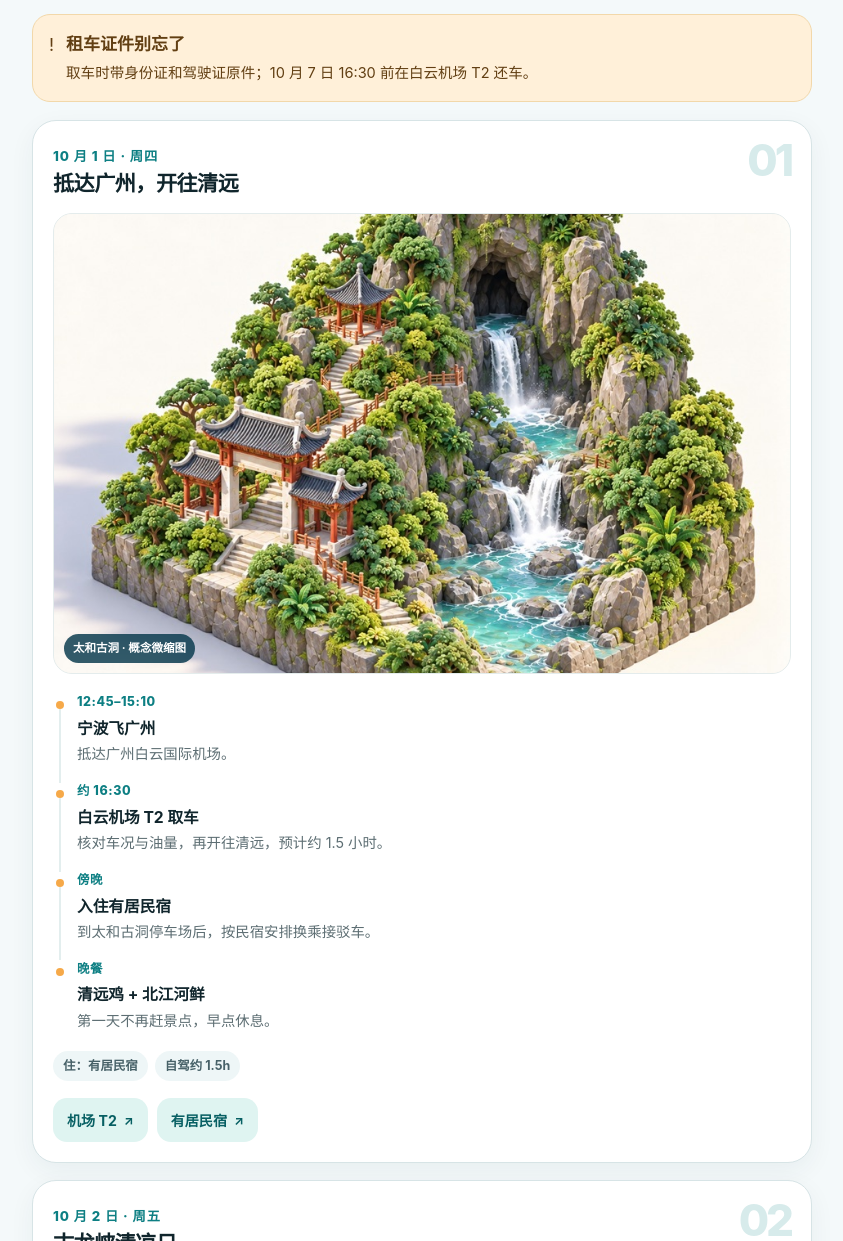
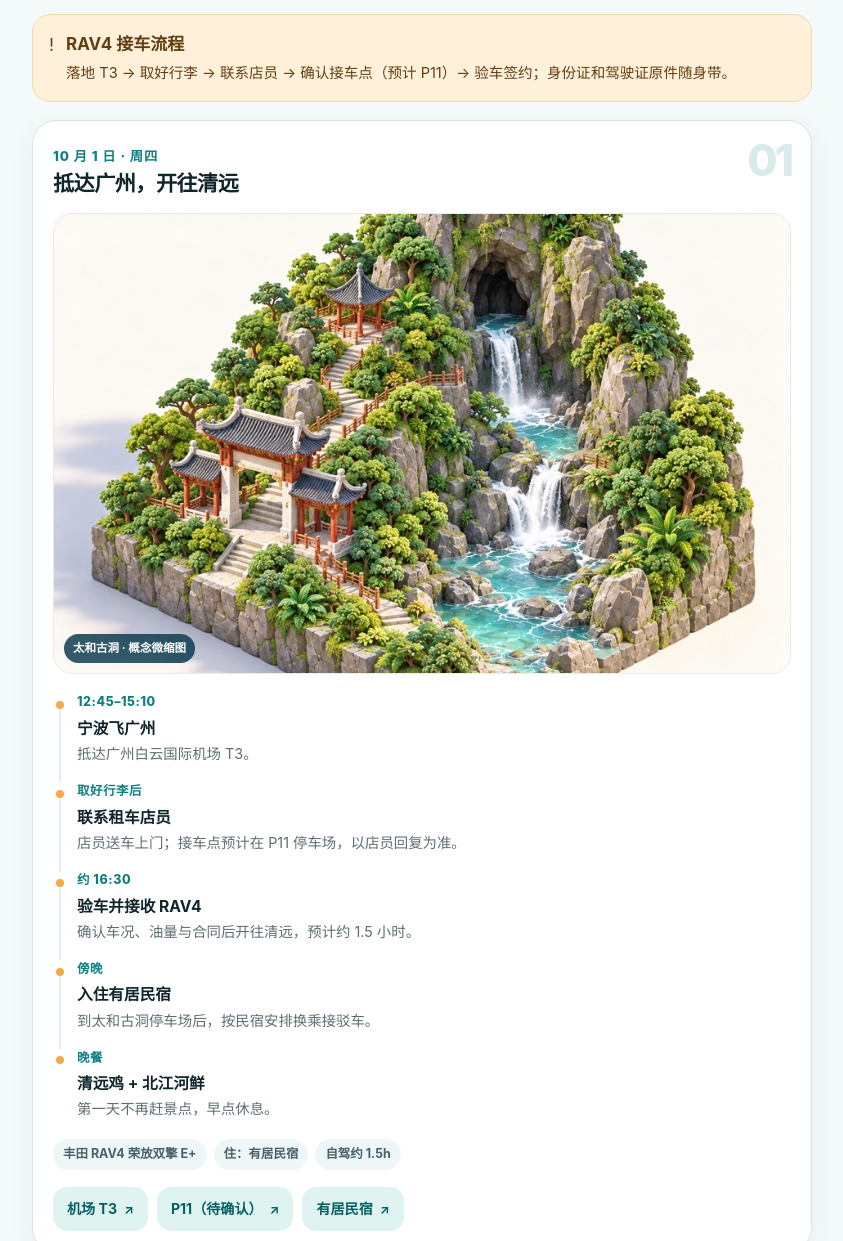
Before and after one commit to a1534046039-spec/guangdong-trip-2026, a plain HTML site: page dist/index.html in a window 1280 px wide. Shown: the part 699-1940 px from the top of the page, without its empty margins (218-1061 px from the left). Drawn offline with Linux system fonts and the light colour scheme.

Commit message:
Update airport and RAV4 pickup details

```diff
--- a/dist/index.html
+++ b/dist/index.html
@@ -249,7 +249,7 @@
 
       <div class="alert">
         <div class="alert-mark">!</div>
-        <div><strong>租车证件别忘了</strong><span>取车时带身份证和驾驶证原件；10 月 7 日 16:30 前在白云机场 T2 还车。</span></div>
+        <div><strong>RAV4 接车流程</strong><span>落地 T3 → 取好行李 → 联系店员 → 确认接车点（预计 P11）→ 验车签约；身份证和驾驶证原件随身带。</span></div>
       </div>
 
       <div class="day-list">
@@ -257,14 +257,16 @@
           <div class="day-top"><div><span class="date">10 月 1 日 · 周四</span><h3>抵达广州，开往清远</h3></div><span class="day-num">01</span></div>
           <figure class="attraction-visual"><img src="assets/attractions/taihe-cave-diorama.jpg" alt="太和古洞山林瀑布与岭南入口的等距微缩景观" loading="lazy" decoding="async"><figcaption>太和古洞 · 概念微缩图</figcaption></figure>
           <ol class="timeline">
-            <li><span class="time">12:45–15:10</span><strong>宁波飞广州</strong><span class="detail">抵达广州白云国际机场。</span></li>
-            <li><span class="time">约 16:30</span><strong>白云机场 T2 取车</strong><span class="detail">核对车况与油量，再开往清远，预计约 1.5 小时。</span></li>
+            <li><span class="time">12:45–15:10</span><strong>宁波飞广州</strong><span class="detail">抵达广州白云国际机场 T3。</span></li>
+            <li><span class="time">取好行李后</span><strong>联系租车店员</strong><span class="detail">店员送车上门；接车点预计在 P11 停车场，以店员回复为准。</span></li>
+            <li><span class="time">约 16:30</span><strong>验车并接收 RAV4</strong><span class="detail">确认车况、油量与合同后开往清远，预计约 1.5 小时。</span></li>
             <li><span class="time">傍晚</span><strong>入住有居民宿</strong><span class="detail">到太和古洞停车场后，按民宿安排换乘接驳车。</span></li>
             <li><span class="time">晚餐</span><strong>清远鸡 + 北江河鲜</strong><span class="detail">第一天不再赶景点，早点休息。</span></li>
           </ol>
-          <div class="tags"><span class="tag">住：有居民宿</span><span class="tag">自驾约 1.5h</span></div>
+          <div class="tags"><span class="tag">丰田 RAV4 荣放双擎 E+</span><span class="tag">住：有居民宿</span><span class="tag">自驾约 1.5h</span></div>
           <div class="map-actions">
-            <a class="map-link" target="_blank" rel="noopener" href="https://uri.amap.com/search?keyword=广州白云国际机场T2航站楼&city=广州&callnative=1">机场 T2</a>
+            <a class="map-link" target="_blank" rel="noopener" href="https://uri.amap.com/search?keyword=广州白云国际机场T3航站楼&city=广州&callnative=1">机场 T3</a>
+            <a class="map-link" target="_blank" rel="noopener" href="https://uri.amap.com/search?keyword=广州白云国际机场P11停车场&city=广州&callnative=1">P11（待确认）</a>
             <a class="map-link" target="_blank" rel="noopener" href="https://uri.amap.com/search?keyword=广东清远清新区太和镇太和古洞风景区太和路天然山水游泳场东北方向50米&city=清远&callnative=1">有居民宿</a>
           </div>
         </article>
@@ -340,7 +342,7 @@
           <div class="day-top"><div><span class="date">10 月 7 日 · 周三</span><h3>还车，飞回宁波</h3></div><span class="day-num">07</span></div>
           <ol class="timeline">
             <li><span class="time">上午</span><strong>退房后轻松活动</strong><span class="detail">不再安排远距离项目，留意返程行李。</span></li>
-            <li><span class="time">16:30 前</span><strong>白云机场 T2 还车</strong><span class="detail">预留加油、验车和航站楼步行时间。</span></li>
+            <li><span class="time">16:30</span><strong>白云机场 T2 交车</strong><span class="detail">店员上门取车；提前确认交车位置，并预留加油、验车和进航站楼时间。</span></li>
             <li><span class="time">18:25–20:35</span><strong>广州飞宁波</strong><span class="detail">行程结束。</span></li>
           </ol>
           <div class="map-actions"><a class="map-link" target="_blank" rel="noopener" href="https://uri.amap.com/search?keyword=广州白云国际机场T2航站楼&city=广州&callnative=1">机场 T2</a></div>
@@ -352,7 +354,7 @@
       <div class="section-head"><p class="kicker">Confirmed</p><h2>已订信息</h2><p class="section-note">以原始订单截图为准；出发前再在订单 App 内核对航班、房型和门店。</p></div>
       <div class="info-grid">
         <article class="booking wide"><div class="booking-icon">✈</div><div><h3>往返机票</h3><p>10/1 宁波 12:45 → 广州 15:10<br>10/7 广州 18:25 → 宁波 20:35</p></div></article>
-        <article class="booking"><div class="booking-icon">🚙</div><div><h3>租车</h3><p>10/1 16:30 取车 · 10/7 16:30 还车<br>广州白云机场 T2 店</p><a class="map-link" target="_blank" rel="noopener" href="https://uri.amap.com/search?keyword=广州白云国际机场T2航站楼租车&city=广州&callnative=1">门店位置</a></div></article>
+        <article class="booking"><div class="booking-icon">🚙</div><div><h3>丰田 RAV4 荣放双擎 E+</h3><p>10/1 16:30 · T3 取行李后联系店员送车<br>接车点预计 P11，以店员确认为准<br>10/7 16:30 · T2 店员上门取车</p><a class="map-link" target="_blank" rel="noopener" href="https://uri.amap.com/search?keyword=广州白云国际机场P11停车场&city=广州&callnative=1">T3 / P11</a> <a class="map-link" target="_blank" rel="noopener" href="https://uri.amap.com/search?keyword=广州白云国际机场T2航站楼&city=广州&callnative=1">T2 还车</a></div></article>
         <article class="booking"><div class="booking-icon">⌂</div><div><h3>10/1–10/2</h3><p>有居民宿（清远太和古洞古龙峡店）· 1 晚</p><a class="map-link" target="_blank" rel="noopener" href="https://uri.amap.com/search?keyword=有居民宿清远太和古洞古龙峡店&city=清远&callnative=1">高德地图</a></div></article>
         <article class="booking"><div class="booking-icon">⌂</div><div><h3>10/2–10/4</h3><p>全季酒店（清远广清大道清城站店）· 2 晚</p><a class="map-link" target="_blank" rel="noopener" href="https://uri.amap.com/search?keyword=全季酒店清远广清大道清城站店&city=清远&callnative=1">高德地图</a></div></article>
         <article class="booking"><div class="booking-icon">⌂</div><div><h3>10/4–10/7</h3><p>全季酒店（广州体育西路天河城店）· 3 晚</p><a class="map-link" target="_blank" rel="noopener" href="https://uri.amap.com/search?keyword=全季酒店广州体育西路天河城店&city=广州&callnative=1">高德地图</a></div></article>
```
